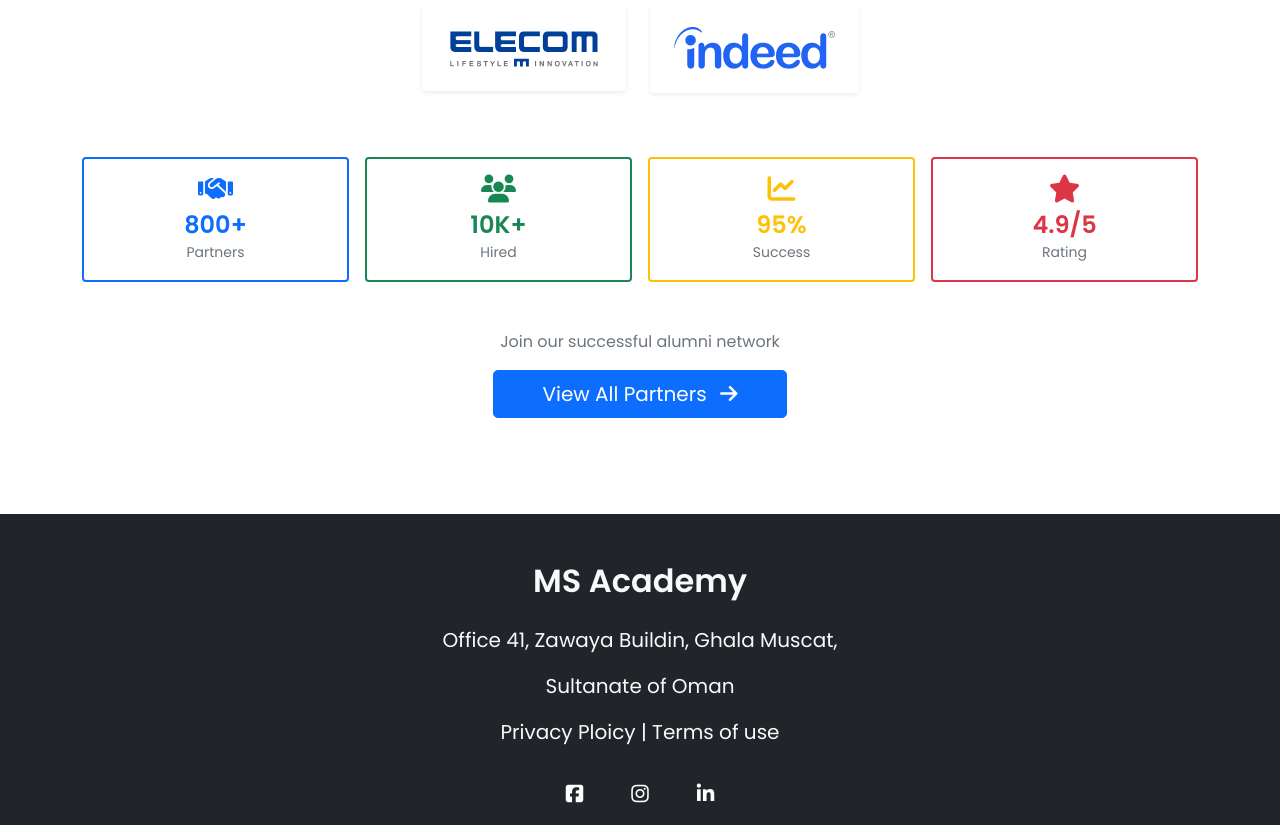
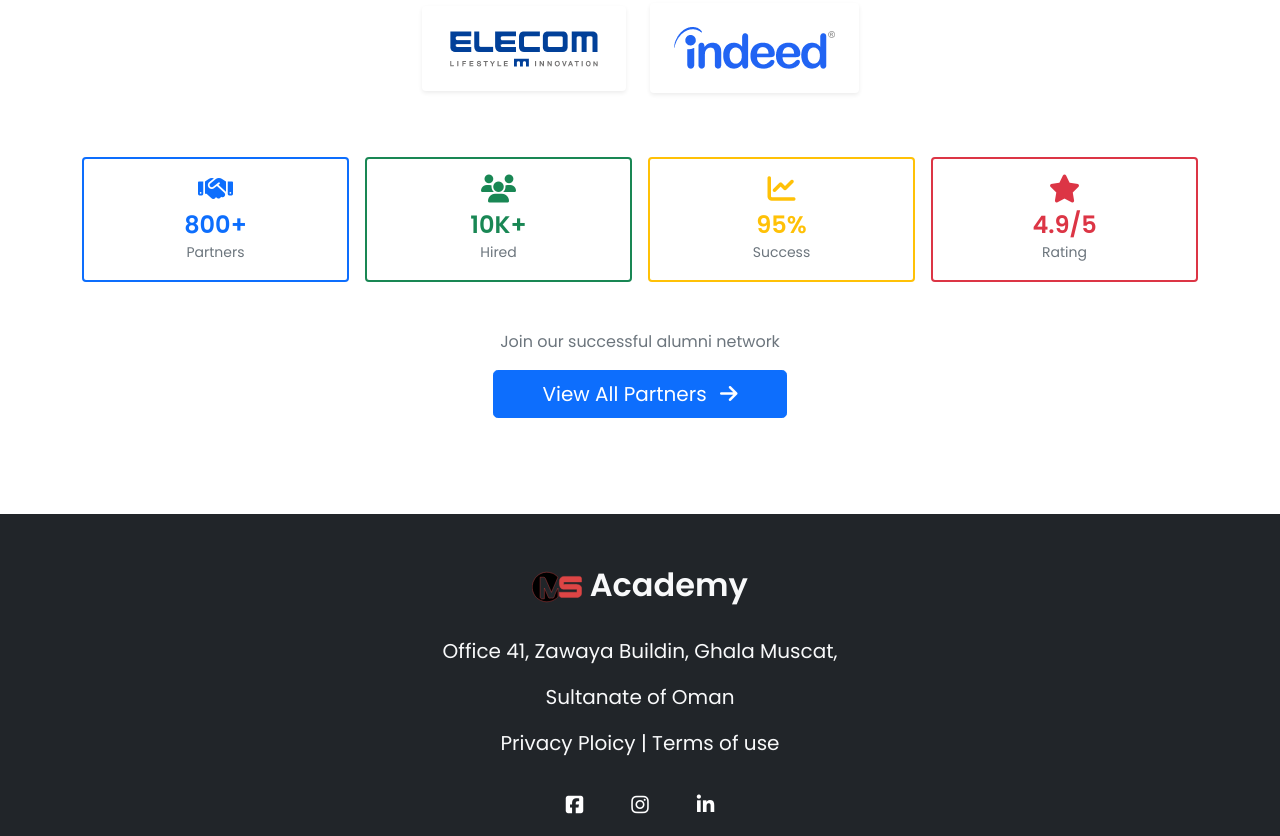
Before and after one commit to Electra51/thirdassignment, a plain HTML site: page index.html in a window 1280 px wide. Shown: the part 5614-6450 px from the top of the page. Drawn offline with nearby package versions, Linux system fonts and the light colour scheme.

Commit message:
footer logo add

```diff
--- a/index.html
+++ b/index.html
@@ -1241,7 +1241,10 @@
       <!--footer-->
       <footer class="mt-5 text-light bg-dark">
         <div class="">
-          <h2 class="fw-bold pt-5">MS Academy</h2>
+          <h2 class="fw-bold pt-5">
+            <img src="images/logo.svg" alt="company-logo" class="nav-logo" />
+            Academy
+          </h2>
           <div class="pt-3">
             <div><p>Office 41, Zawaya Buildin, Ghala Muscat,</p></div>
             <div><p>Sultanate of Oman</p></div>
```
